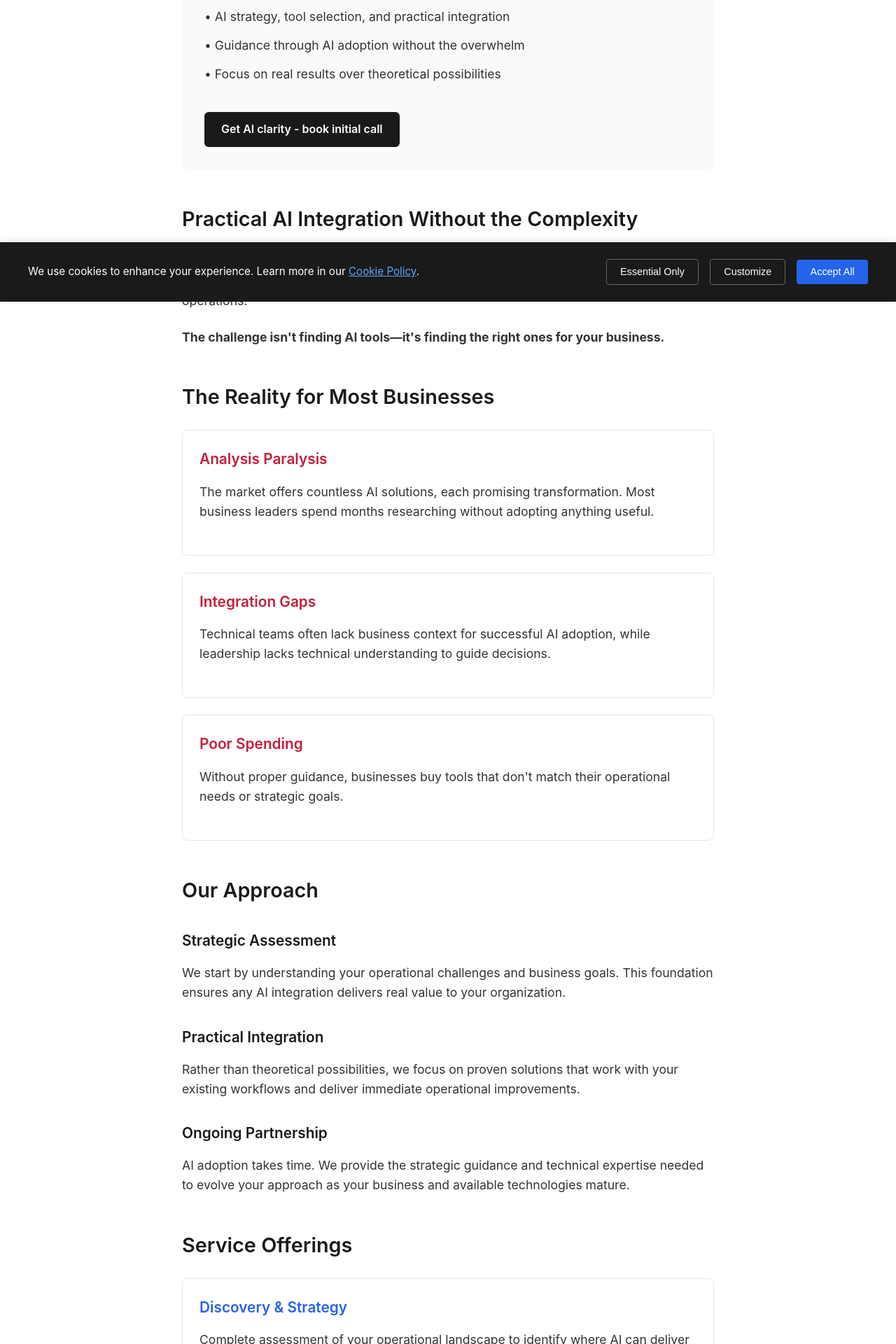
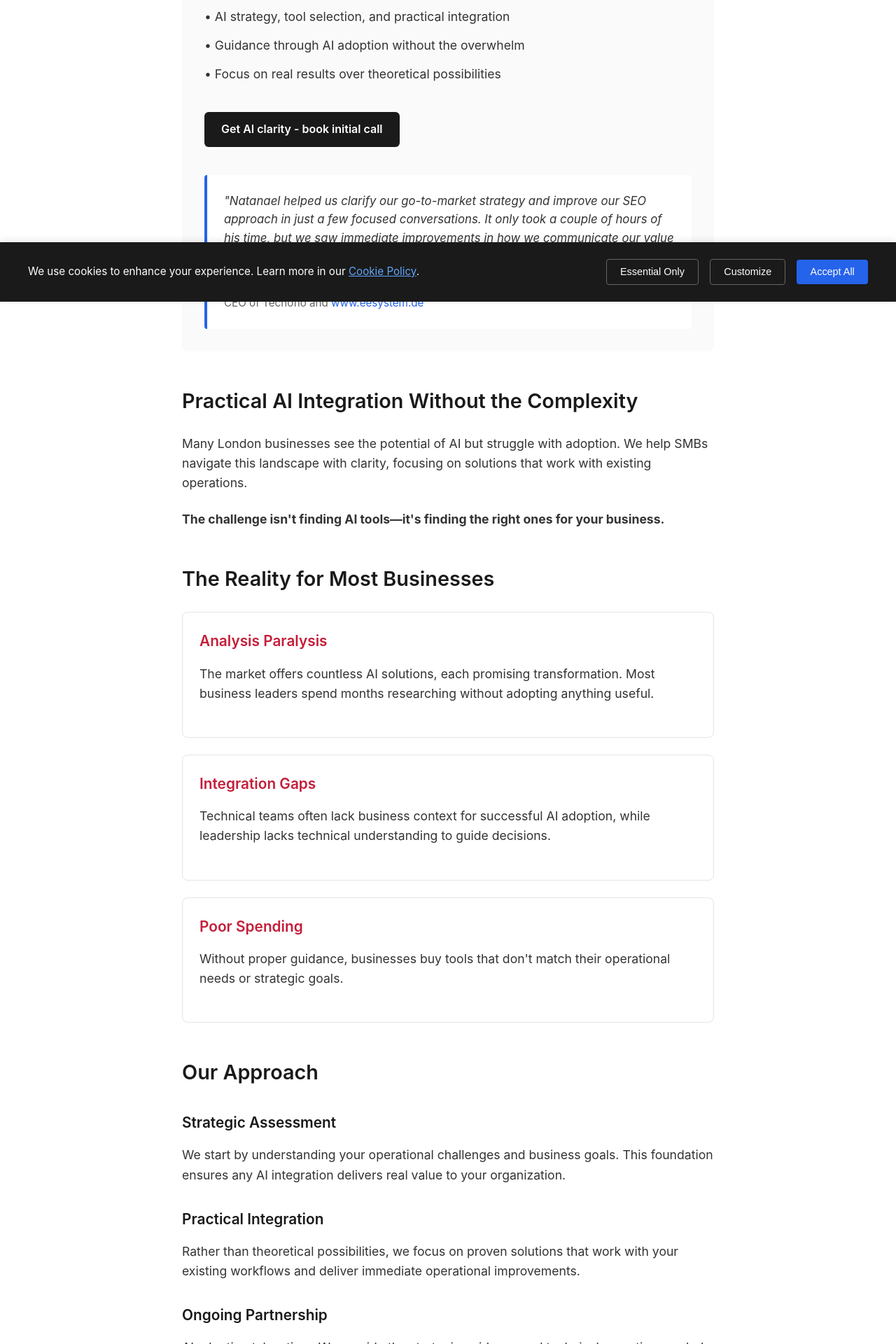
Before and after one commit to QVXXLabs/qvxx-website, a Jekyll site: the page built from index.html, in a window 1280 px wide. Shown: the part 469-2389 px from the top of the page at 70% size. Built offline with Jekyll 4.4.1, drawn with Linux system fonts in a browser that asks for light colours; some web fonts are replaced; comment, search, counter and statistics services are not loaded.

Commit message:
Add testimonial from Alex A. under initial call booking
Added testimonial with proper blockquote markup and styling to provide social proof on the landing page. Includes border-left accent, responsive design, and link to client's website.

🤖 Generated with [Claude Code](https://claude.ai/code)

Co-Authored-By: Claude <noreply@anthropic.com>

```diff
--- a/index.html
+++ b/index.html
@@ -280,6 +280,43 @@
             margin-top: 1.5rem;
         }
 
+        /* Testimonial */
+        .testimonial {
+            margin-top: 2.5rem;
+            padding: 1.5rem;
+            background: var(--bg-primary);
+            border-left: 4px solid var(--link-color);
+            border-radius: 4px;
+        }
+
+        .testimonial blockquote {
+            margin: 0 0 1rem 0;
+            font-size: 1.05rem;
+            line-height: 1.6;
+            color: var(--text-secondary);
+            font-style: italic;
+        }
+
+        .testimonial cite {
+            display: block;
+            font-style: normal;
+            font-size: 0.95rem;
+            color: var(--text-tertiary);
+        }
+
+        .testimonial cite strong {
+            color: var(--text-primary);
+        }
+
+        .testimonial cite a {
+            color: var(--link-color);
+            text-decoration: none;
+        }
+
+        .testimonial cite a:hover {
+            text-decoration: underline;
+        }
+
         /* Problem Cards */
         .problem-section {
             margin: 3rem 0;
@@ -508,6 +545,16 @@
                 </ul>
 
                 <a href="https://calendar.app.google/FEpevxQTJxqaTzTPA" class="cta-button">Get AI clarity - book initial call</a>
+
+                <div class="testimonial">
+                    <blockquote>
+                        "Natanael helped us clarify our go-to-market strategy and improve our SEO approach in just a few focused conversations. It only took a couple of hours of his time, but we saw immediate improvements in how we communicate our value proposition to potential clients."
+                    </blockquote>
+                    <cite>
+                        <strong>Alex A.</strong><br>
+                        CEO of Tecnoflo and <a href="https://www.eesystem.de" target="_blank" rel="noopener">www.eesystem.de</a>
+                    </cite>
+                </div>
             </section>
 
             <section>
```
